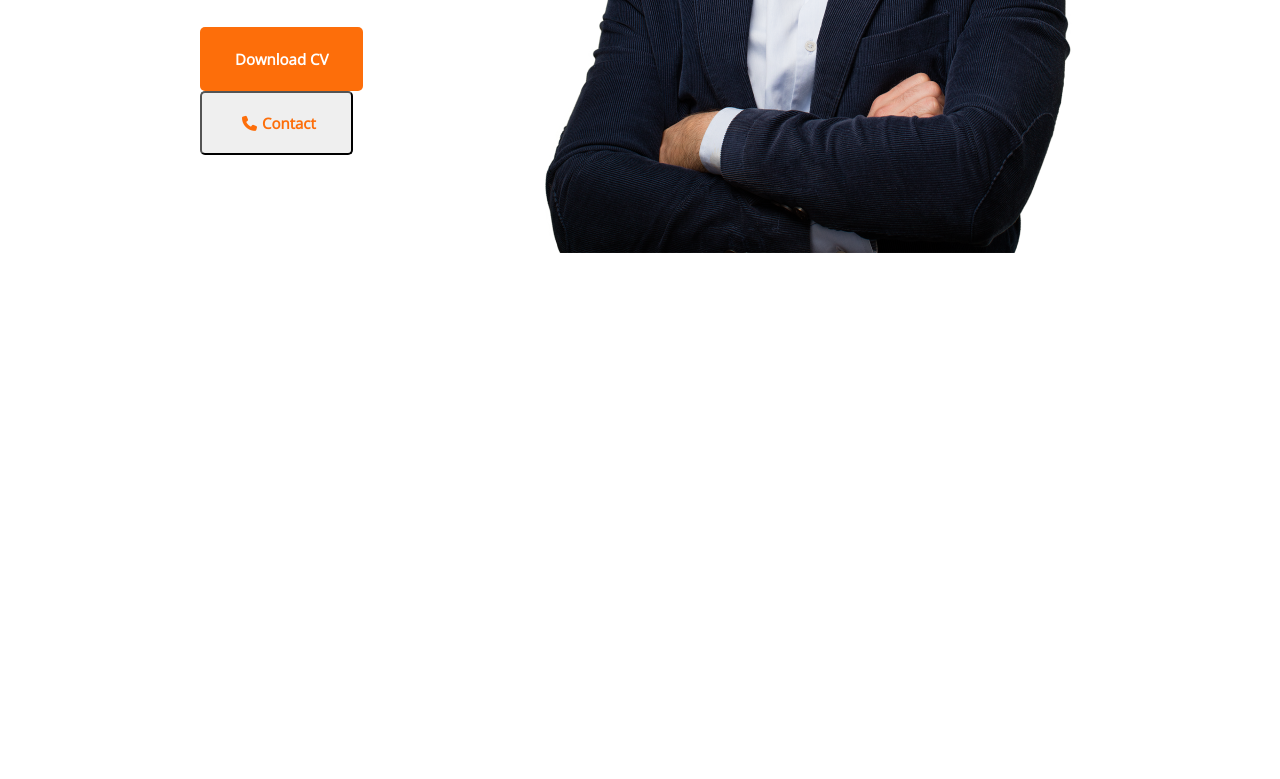
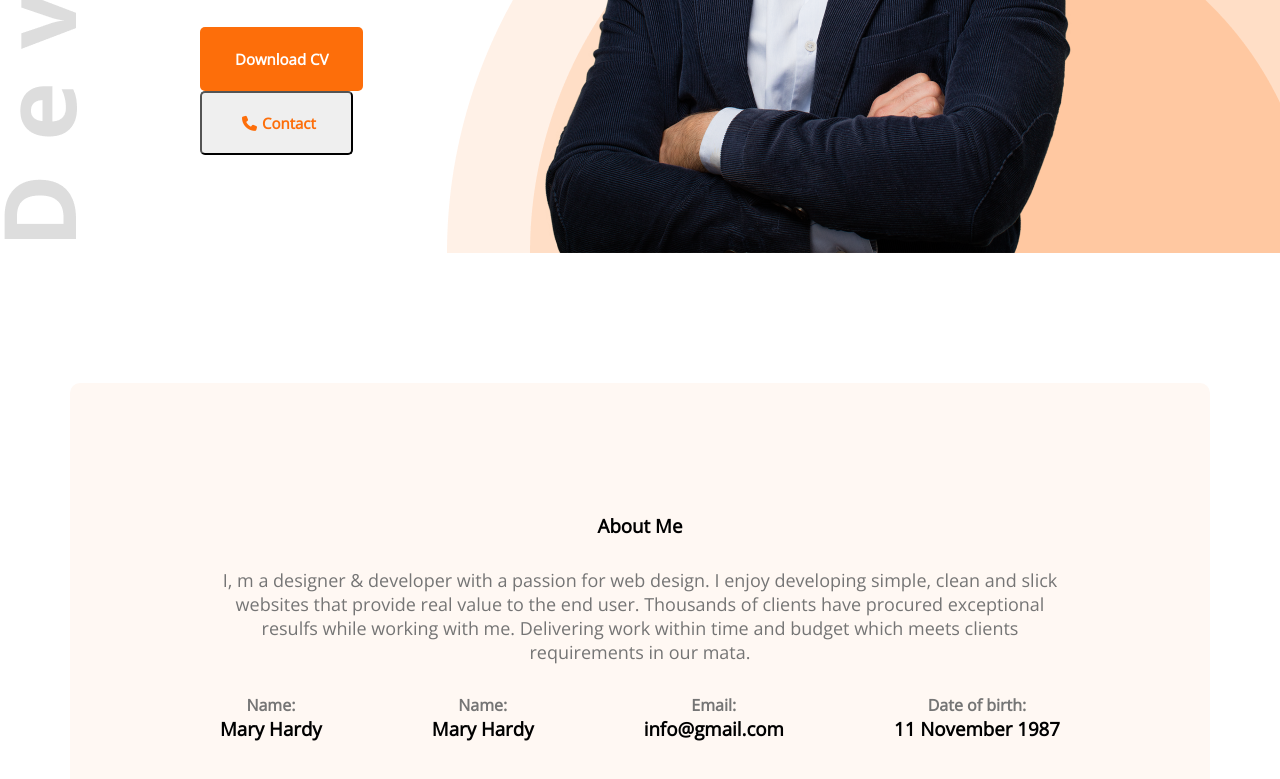
Before and after one commit to Shifat507/basic-porttfolio, a plain HTML site: page index.html in a window 1280 px wide. Shown: the part 587-1366 px from the top of the page. Before the commit the page ends 840 px from the top, so only its background shows below. Drawn offline with nearby package versions, Linux system fonts and the light colour scheme.

Commit message:
added about section

```diff
--- a/index.html
+++ b/index.html
@@ -15,7 +15,7 @@
 </head>
 
 <body>
-    <header>
+    <header class="header">
         <nav>
             <h2 class="nav-title">Me<span class="text-primary">r</span>y</h2>
             <ul>
@@ -38,6 +38,31 @@
             <!-- header banner end -->
         </section>
     </header>
+    <main>
+        <section class="about">
+            <h3 class="section-title">About Me</h3>
+            <p class="section-description">I, m a designer & developer with a passion for web design. I enjoy developing simple, clean and slick websites that provide real value to the end user. Thousands of clients have procured exceptional resulfs while working with me. Delivering work within time and budget which meets clients requirements in our mata.</p>
+            <div class="about-info">
+                <div>
+                    <h4 class="info-title">Name:</h4>
+                    <h3>Mary Hardy </h3>
+                </div>
+                <div>
+                    <h4 class="info-title">Name:</h4>
+                    <h3>Mary Hardy </h3>
+                </div>
+                <div>
+                    <h4 class="info-title">Email:</h4>
+                    <h3>info@gmail.com</h3>
+                </div>
+                <div>
+                    <h4 class="info-title">Date of birth:</h4>
+                    <h3>11 November 1987</h3>
+                </div>
+
+            </div>
+        </section>
+    </main>
 
 
 </body>
--- a/style/porttfolio.css
+++ b/style/porttfolio.css
@@ -17,7 +17,8 @@
     font-size: 15px;
     padding: 18px 35px;
 }
-.btn-contact{
+
+.btn-contact {
     height: 64px;
     border-radius: 5px;
     color: #FD6E0A;
@@ -25,11 +26,19 @@
     font-size: 15px;
     padding: 18px 35px;
 }
-i{
+
+i {
     padding: 0 5px;
 }
 
 /* Header and Navigation Style */
+.header {
+    background-color: FFF8F3;
+    background-image: url('../images/header_bg.png'), url('../images/developer.png');
+    background-repeat: no-repeat;
+    background-position: bottom right, left;
+}
+
 nav {
     display: flex;
     justify-content: space-between;
@@ -76,3 +85,37 @@ nav li {
     font-weight: 700;
     font-size: 60px;
 }
+
+/* main section */
+main {
+    max-width: 1140px;
+    margin: 0 auto;
+}
+
+/* About section styles */
+.about {
+    margin-top: 130px;
+    background: #FFF8F3;
+    border-radius: 10px;
+    padding: 130px 150px;
+}
+
+.section-title {
+    text-align: center;
+    margin-bottom: 30px;
+}
+
+.section-description {
+    color: #757575;
+    font-size: 18px;
+    text-align: center;
+    margin-bottom: 30px;
+}
+.about-info{
+    text-align: center;
+    display: flex;
+    justify-content: space-between;
+}
+.info-title{
+    color: #757575;;
+}
```
